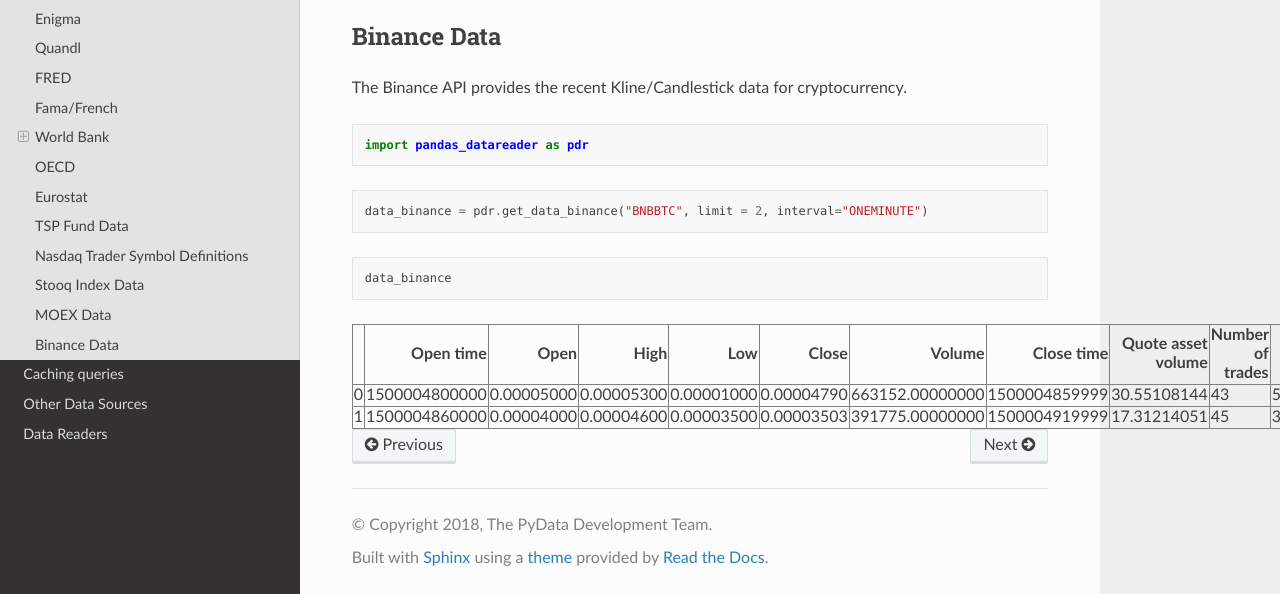
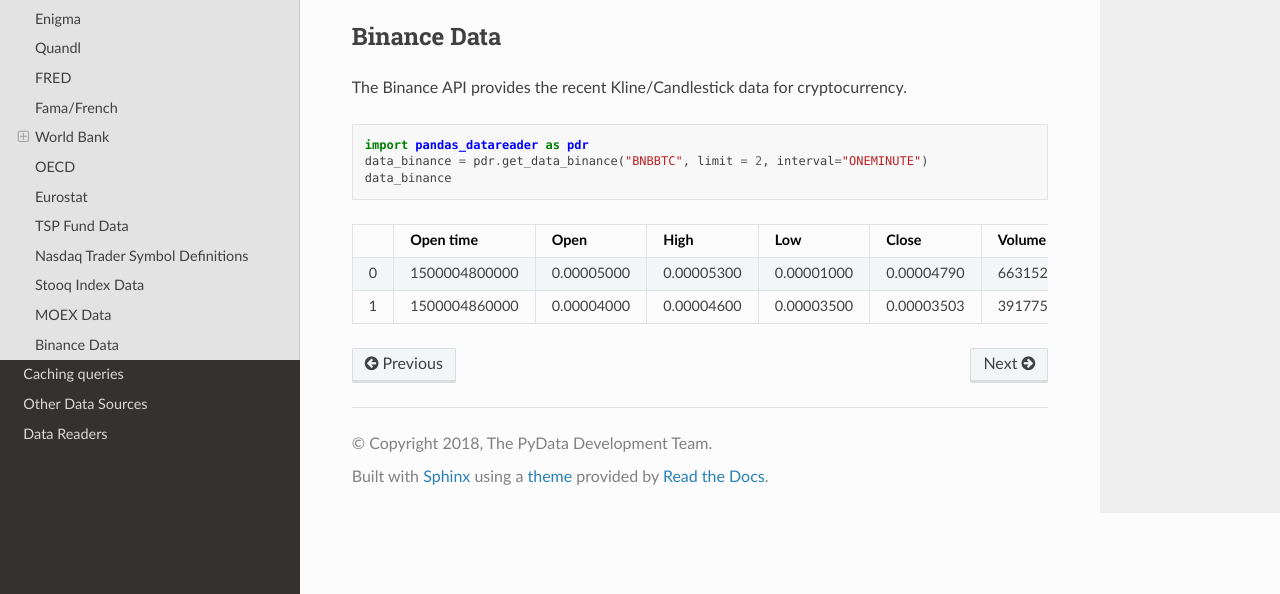
Before and after one commit to pydata/pandas-datareader, a Sphinx documentation site: the page built from docs/source/remote_data.rst, in a window 1280 px wide and 900 px high, scrolled down 11410 px, cut to the strip 306-900 px from the top of the window. Built offline with Sphinx 7.4.7 and the Read the Docs theme 2.0.0, drawn with Linux system fonts in a browser that asks for light colours; some of the changed lines change nothing that is shown.

Commit message:
restructutred remote_data.rst file

```diff
--- a/docs/source/remote_data.rst
+++ b/docs/source/remote_data.rst
@@ -688,72 +688,17 @@
 The Binance API provides the recent Kline/Candlestick data for cryptocurrency.
 
 
-
 .. code:: ipython3
 
     import pandas_datareader as pdr
-
-.. code:: ipython3
-
     data_binance = pdr.get_data_binance("BNBBTC", limit = 2, interval="ONEMINUTE")
-
-.. code:: ipython3
-
     data_binance
 
+.. container::
 
-
-
-.. raw:: html
-
-    <div>
-
-    <table border="1" class="dataframe">
-      <thead>
-        <tr style="text-align: right;">
-          <th></th>
-          <th>Open time</th>
-          <th>Open</th>
-          <th>High</th>
-          <th>Low</th>
-          <th>Close</th>
-          <th>Volume</th>
-          <th>Close time</th>
-          <th>Quote asset volume</th>
-          <th>Number of trades</th>
-          <th>Taker buy base asset volume</th>
-          <th>Taker buy quote asset volume</th>
-        </tr>
-      </thead>
-      <tbody>
-        <tr>
-          <td>0</td>
-          <td>1500004800000</td>
-          <td>0.00005000</td>
-          <td>0.00005300</td>
-          <td>0.00001000</td>
-          <td>0.00004790</td>
-          <td>663152.00000000</td>
-          <td>1500004859999</td>
-          <td>30.55108144</td>
-          <td>43</td>
-          <td>559224.00000000</td>
-          <td>25.65468144</td>
-        </tr>
-        <tr>
-          <td>1</td>
-          <td>1500004860000</td>
-          <td>0.00004000</td>
-          <td>0.00004600</td>
-          <td>0.00003500</td>
-          <td>0.00003503</td>
-          <td>391775.00000000</td>
-          <td>1500004919999</td>
-          <td>17.31214051</td>
-          <td>45</td>
-          <td>389275.00000000</td>
-          <td>17.22462551</td>
-        </tr>
-      </tbody>
-    </table>
-    </div>
+   == ============= ========== ========== ========== ========== =============== ============= ================== ================ =========================== ============================
+   \  Open time     Open       High       Low        Close      Volume          Close time    Quote asset volume Number of trades Taker buy base asset volume Taker buy quote asset volume
+   == ============= ========== ========== ========== ========== =============== ============= ================== ================ =========================== ============================
+   0  1500004800000 0.00005000 0.00005300 0.00001000 0.00004790 663152.00000000 1500004859999 30.55108144        43               559224.00000000             25.65468144
+   1  1500004860000 0.00004000 0.00004600 0.00003500 0.00003503 391775.00000000 1500004919999 17.31214051        45               389275.00000000             17.22462551
+   == ============= ========== ========== ========== ========== =============== ============= ================== ================ =========================== ============================
```
